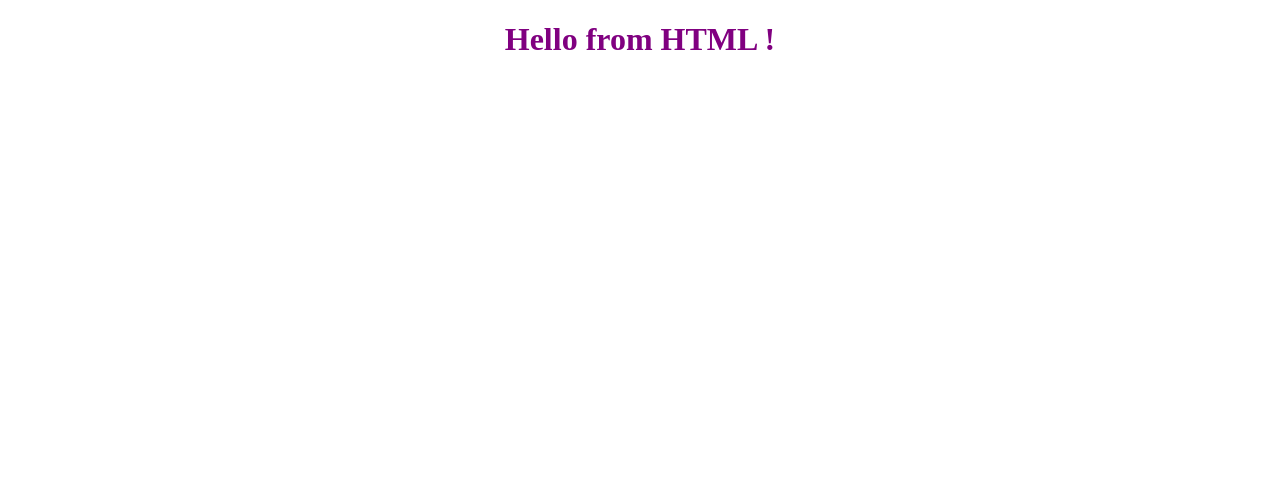
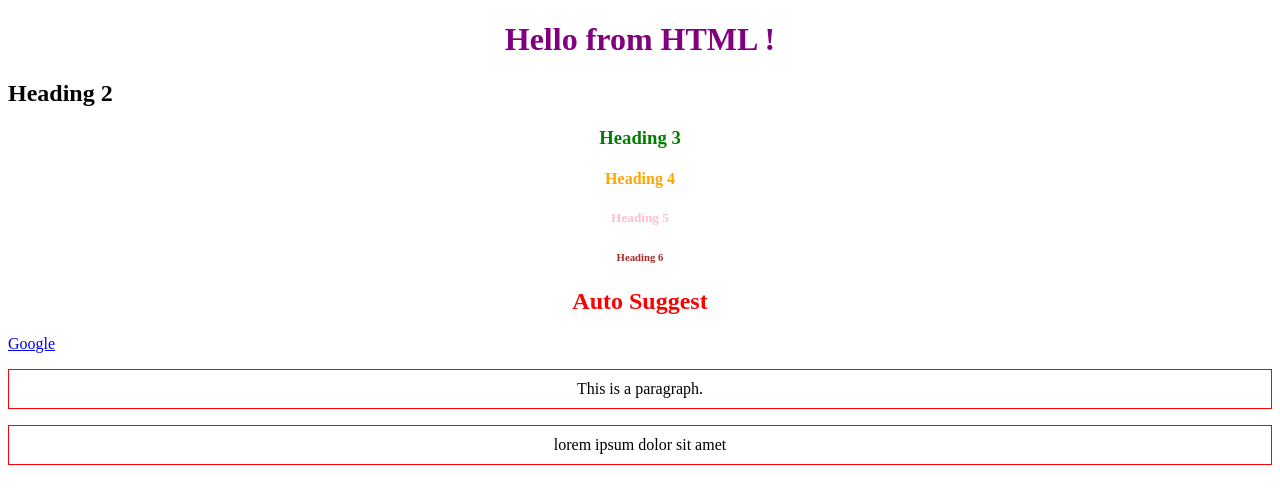
Before and after one commit to Ayushi-Singh-1405/autosuggest, a website: page frontend/index.html in a window 1280 px wide. Drawn offline with Linux system fonts and the light colour scheme.

Commit message:
Made changes

```diff
--- a/frontend/css/index.css
+++ b/frontend/css/index.css
@@ -2,3 +2,41 @@ h1 {
   color: purple;
   text-align: center;
 }
+
+.heading-2 {
+  color: blue;
+  text-align: center;
+}
+
+.heading-3 {
+  color: green;
+  text-align: center;
+}
+
+.heading-4 {
+  color: orange;
+  text-align: center;
+}
+
+.heading-5 {
+  color: pink;
+  text-align: center;
+}
+
+.heading-6 {
+  color: brown;
+  text-align: center;
+}
+
+#auto-suggest {
+  color: red;
+  text-align: center;
+}
+
+.paragraph {
+  color: black;
+  text-align: left;
+  border: 1px solid red;
+  padding: 10px;
+  text-align: center
+}
--- a/frontend/index.html
+++ b/frontend/index.html
@@ -8,6 +8,15 @@
 </head>
 <body>
    <h1>Hello from HTML !</h1>
+   <h2>Heading 2</h2>
+   <h3 class="heading-3">Heading 3</h3>
+   <h4 class="heading-4">Heading 4</h4>
+   <h5 class="heading-5">Heading 5</h5>
+   <h6 class="heading-6">Heading 6</h6>
+   <h2 id="auto-suggest">Auto Suggest</h2>
+   <a href="https://www.google.com" target="_blank">Google</a>
+   <p class="paragraph"> This is a paragraph. </p>
+   <p class="paragraph">lorem ipsum dolor sit amet</p>
    <script src="js/index.js"></script>
 </body>
 </html>
```
